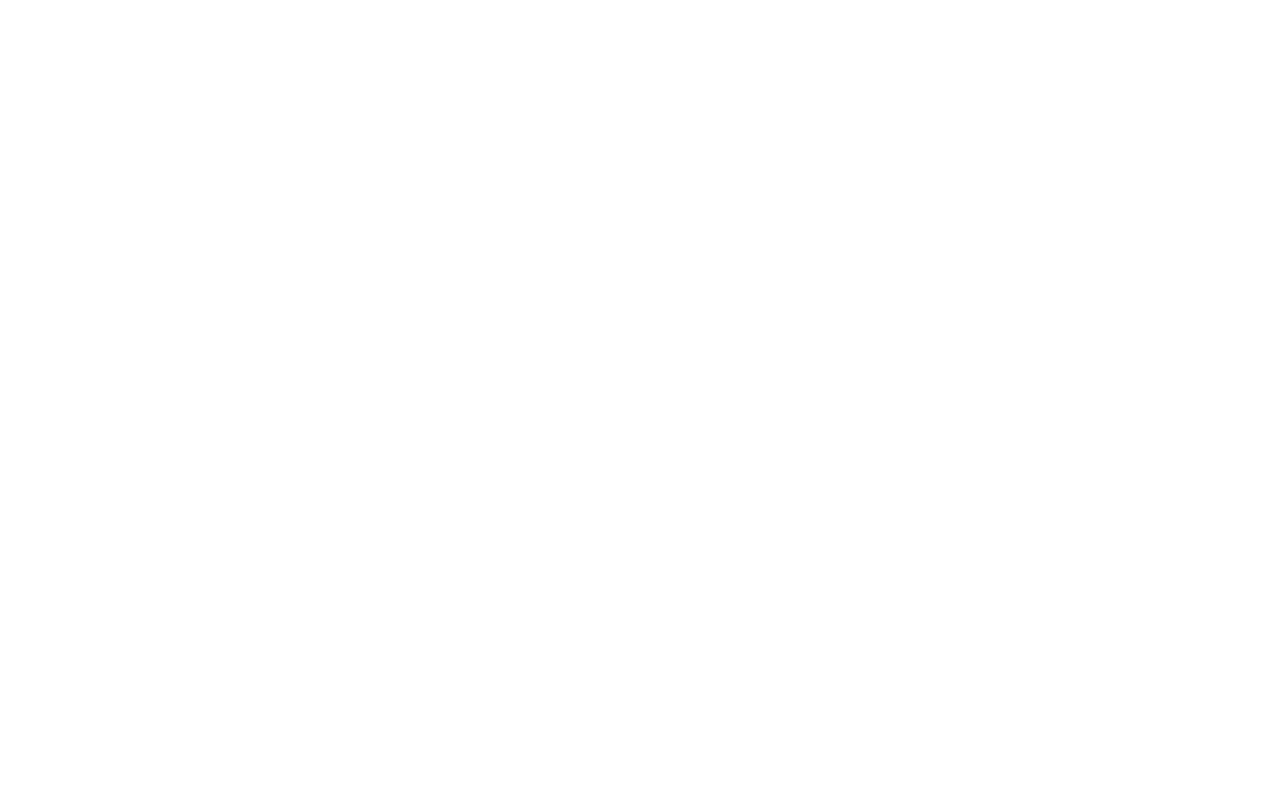
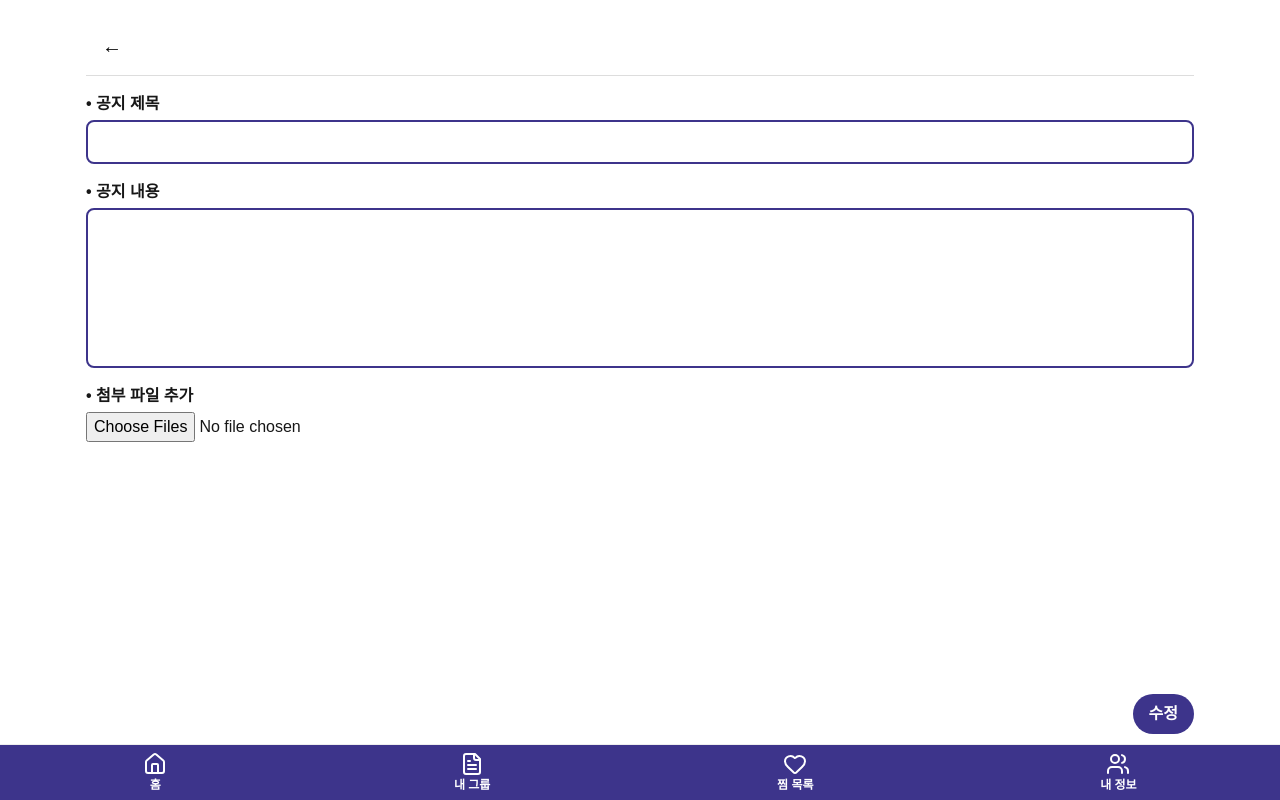
Before and after one commit to StudyGroup-Project/StudyGroup-Project_Frontend, a React (Vite) app: page /noticemodify/1/1 in a window 1280 px wide. Before the commit this address had no page. Built offline with nearby package versions, Linux system fonts and the light colour scheme; sample sign-in values are in the browser's storage.

Commit message:
fix: 버그 수정

```diff
--- a/src/App.jsx
+++ b/src/App.jsx
@@ -115,7 +115,7 @@
         <Route path='noticedetail/:studyId' element={<NoticeDetail/>}/>
         <Route path='noticehost/:studyId' element={<NoticeHost/>}/>
         <Route path='noticecreate/:studyId' element={<NoticeCreate/>}/>
-        <Route path='noticemodify/:studyId' element={<NoticeModify/>}/>
+        <Route path='noticemodify/:studyId/:noticeId' element={<NoticeModify/>}/>
         <Route path="/studies/:studyId/applications" element={<ApplicationList />} />
         <Route path="/studies/:studyId/applications/:applicationId" element={<ApplicationList />} />
         <Route path="/chat/:studyId" element={<ChatRoom />} />
--- a/src/Group/group_profile.jsx
+++ b/src/Group/group_profile.jsx
@@ -42,7 +42,7 @@
                 <div className='group-profile-bottom-container'>
                     <h4 className='group-profile-catalog-introduction'>그룹 소개</h4>
                     <h4 className='group-profile-text' style={{ whiteSpace: 'pre-line' }}>
-                        {groupData.bio}
+                        {groupData.description}
                     </h4>
                     <h4 className='group-profile-catalog-address'>활동 지역</h4>
                     <h4 className='group-profile-text'>{groupData.province} {groupData.district}</h4>
--- a/src/notice/noticedetailhost.jsx
+++ b/src/notice/noticedetailhost.jsx
@@ -179,7 +179,7 @@
               <button
                 className="menuItem"
                 onClick={() =>
-                  navigate("/noticemodify", {
+                  navigate(`/noticemodify/${studyId}/${noticeId}`, {
                     state: {
                       studyId,
                       noticeId,
--- a/src/notice/noticemodify.jsx
+++ b/src/notice/noticemodify.jsx
@@ -15,7 +15,7 @@
   const location = useLocation();
 
   // location.state에서 studyId, announcementId, 기존 데이터 가져오기
-  const { studyId: initialStudyId, announcementId, currentTitle, currentContent, currentFiles } = location.state || {};
+  const { studyId: initialStudyId, noticeId, currentTitle, currentContent, currentFiles } = location.state || {};
 
   const [title, setTitle] = useState(currentTitle || "");
   const [content, setContent] = useState(currentContent || "");
@@ -85,14 +85,14 @@
       공지 수정 제출
   ---------------------------- */
   const handleSubmit = async () => {
-    if (!studyId || !announcementId) {
+    if (!studyId || !noticeId ) {
       return alert("스터디 또는 공지 정보가 없습니다.");
     }
     if (!title || !content) {
       return alert("제목과 내용을 입력해주세요.");
     }
 
-    const url = `http://3.39.81.234:8080/api/studies/${studyId}/announcements/${announcementId}`;
+    const url = `http://3.39.81.234:8080/api/studies/${studyId}/announcements/${noticeId}`;
     const formData = new FormData();
     formData.append("title", title);
     formData.append("content", content);
@@ -115,7 +115,7 @@
 
       alert("공지 수정 완료!");
       // 수정 후 상세페이지로 이동
-      navigate("/noticedetailhost", { state: { studyId, announcementId } });
+      navigate(`/noticedetailhost/${studyId}/${noticeId}`, { state: { studyId, noticeId } });
     } catch (err) {
       console.error(err);
       alert("공지 수정 실패!");
```
